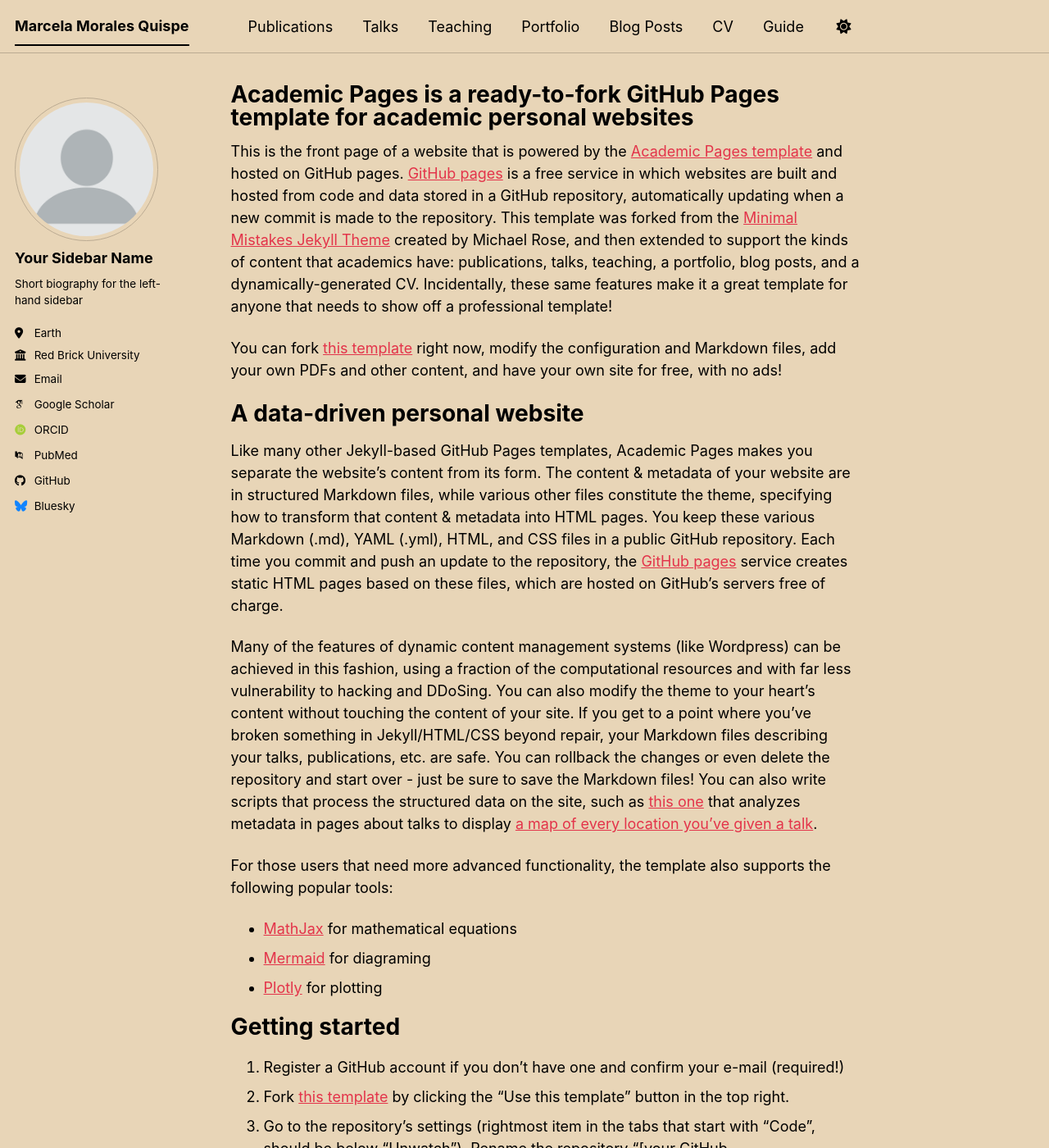
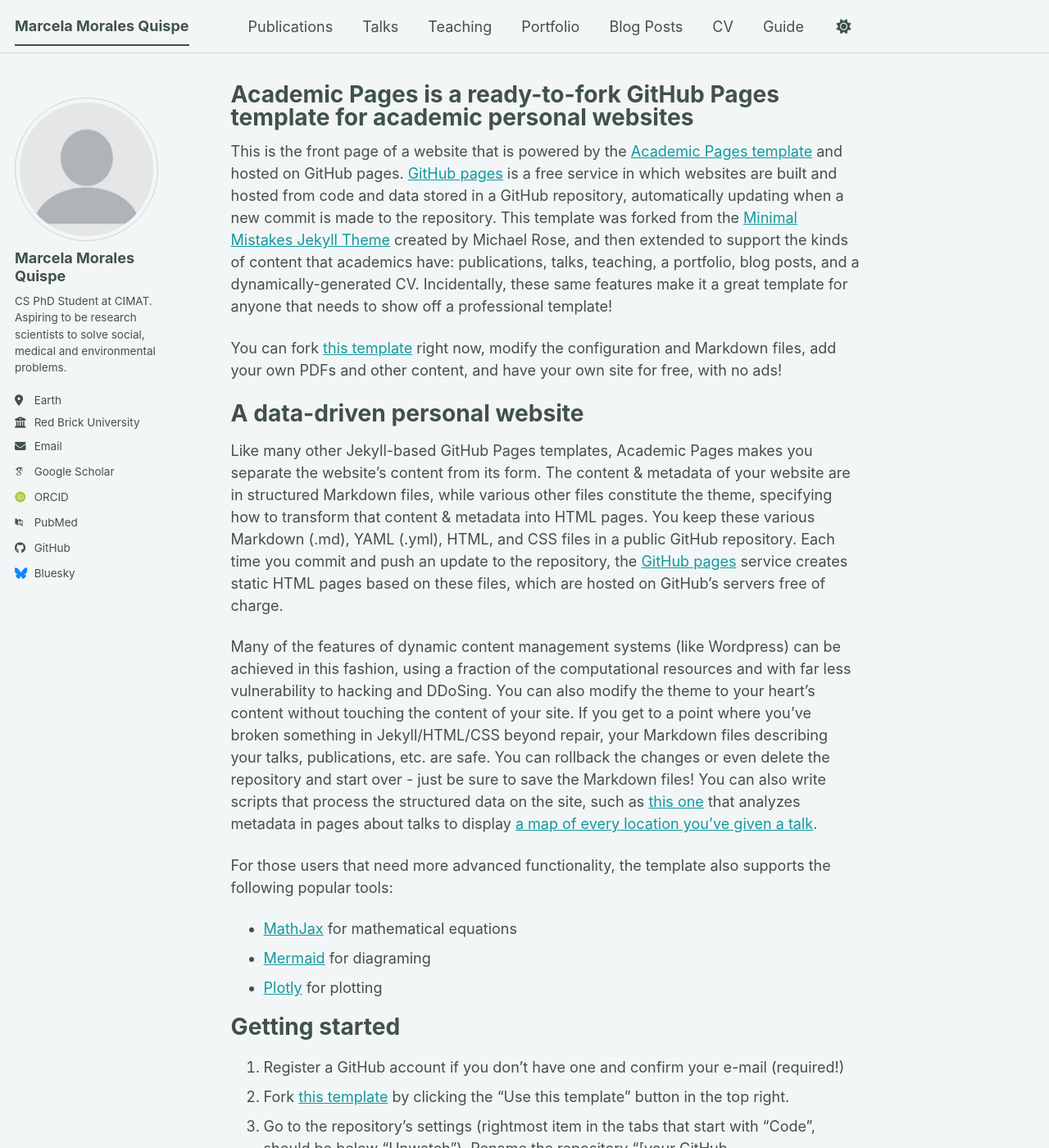
Before and after one commit to marcemq/marcemq.github.io, a Jekyll site: the page built from _pages/about.md, in a window 1280 px wide and 1400 px high. Shown: the whole window at 82% size. Built offline with Jekyll 4.4.1, drawn with Linux system fonts in a browser that asks for light colours; some web fonts are replaced; a script bundle is joined from its source files by our own code; library files that are not in the unit come from our copies.

Commit message:
Update _config.yml

```diff
--- a/_config.yml
+++ b/_config.yml
@@ -8,7 +8,7 @@
 
 # Basic Site Settings
 locale                   : "en-US"
-site_theme               : "sunrise" # The available themes options are "default", "air", "sunrise", "mint", "dirt" and "contrast"
+site_theme               : "mint" # The available themes options are "default", "air", "sunrise", "mint", "dirt" and "contrast"
 title                    : "Marcela Morales Quispe"
 title_separator          : "-"
 name                     : &name "Marcela Morales Quispe"
@@ -24,13 +24,13 @@ repository               : "academicpages/academicpages.github.io"
 author:
   # Biographic information
   avatar           : "profile.png"
-  name             : "Your Sidebar Name"
+  name             : "Marcela Morales Quispe"
   pronouns         : # example: "she/her"
-  bio              : "Short biography for the left-hand sidebar"
+  bio              : "CS PhD Student at CIMAT. Aspiring to be research scientists to solve social, medical and environmental problems."
   location         : "Earth"
   employer         : "Red Brick University"
   uri              : # URL
-  email            : "none@example.org"
+  email            : "marcelamq@cimat.mx"
 
   # Academic websites
   academia         : # URL
```
